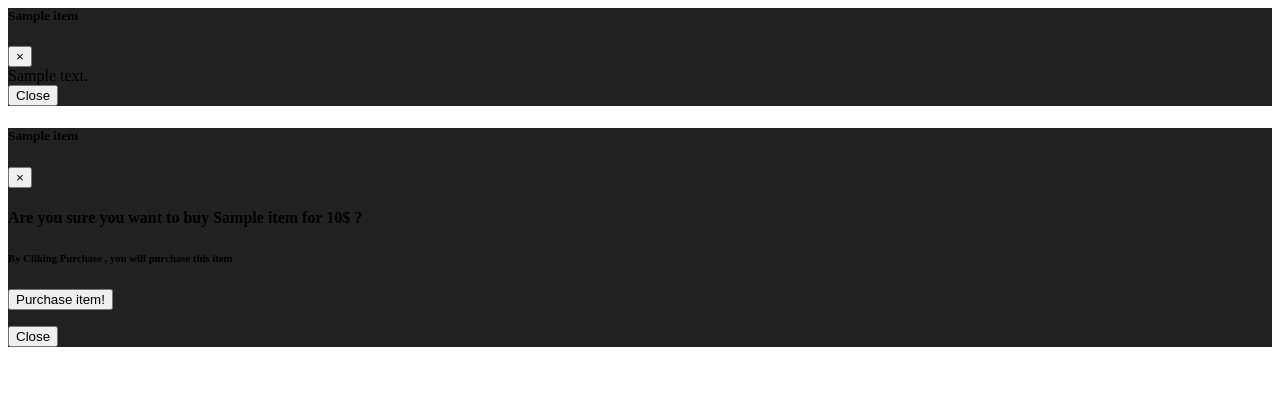
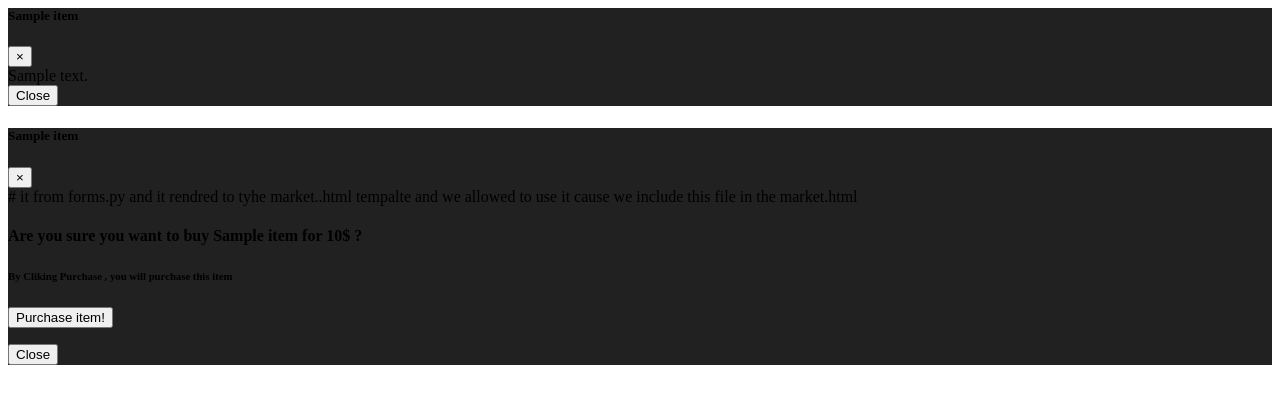
Before and after one commit to Mouhib-Khemiri/FLASK_MARKET_APP, a Flask app: template market/templates/includes/item_modals.html in a window 1280 px wide. Shown: the top 404 px of the page. Run offline with Flask 2, Linux system fonts and the light colour scheme; the template is opened without the code that fills it: values that come from a table or form of the project are taken from there, others are empty; tables that the repository leaves empty hold one stand-in row (values such as "Sample post").

Commit message:
Modified

```diff
--- a/market/templates/includes/item_modals.html
+++ b/market/templates/includes/item_modals.html
@@ -50,7 +50,7 @@
           </button>
         </div>
         <div class="modal-body">
-          <form method="POST">
+          <form method="POST"> # it from forms.py and it rendred to tyhe market..html tempalte  and we allowed to use it cause we include this file in the market.html
             {{ purchase_form.hidden_tag() }}
             <h4 class="text-center">
                 Are you sure you want to buy {{ item.name }} for {{ item.price }}$ ?
```
